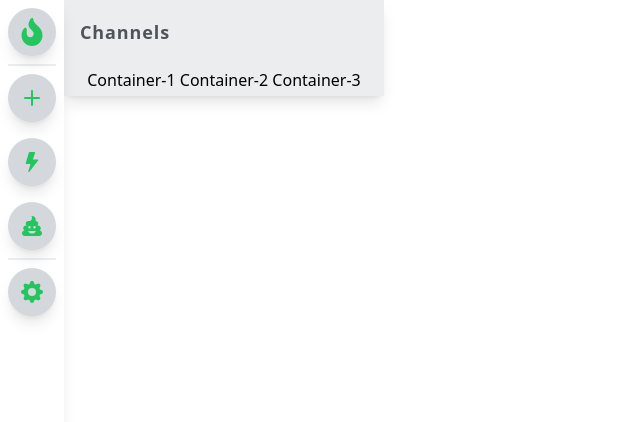
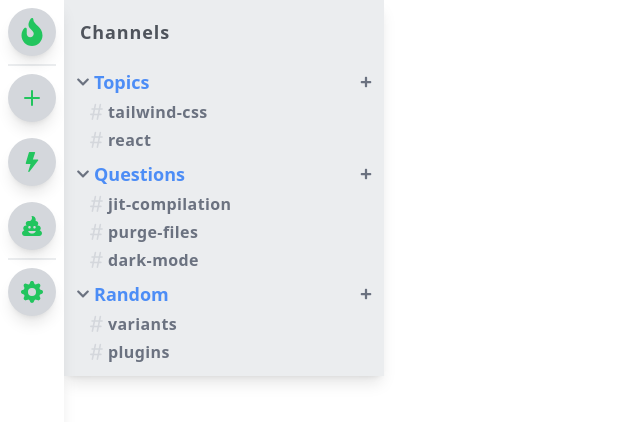
Before and after one commit to Somanyu/discord-tailwind, a React (Create React App) app: page / in a window 1280 px wide. Shown: the top 422 px of the page, without its empty margins (0-640 px from the left). Built offline with nearby package versions, Linux system fonts and the light colour scheme.

Commit message:
💄 update: Channel bar UI

```diff
--- a/src/components/Channelbar.jsx
+++ b/src/components/Channelbar.jsx
@@ -1,12 +1,19 @@
+import { useState } from "react";
+import { BsHash } from 'react-icons/bs';
+import { FaChevronDown, FaChevronRight, FaPlus } from 'react-icons/fa';
+
+const topics = ['tailwind-css', 'react']
+const questions = ['jit-compilation', 'purge-files', 'dark-mode']
+const random = ['variants', 'plugins']
 
 function ChannelBar() {
     return (
         <div className="channel-bar shadow-lg">
-            <ChannelBlock/>
+            <ChannelBlock />
             <div className="channel-container">
-                Container-1
-                Container-2
-                Container-3
+                <Dropdown header='Topics' selections={topics} />
+                <Dropdown header='Questions' selections={questions} />
+                <Dropdown header='Random' selections={random} />
             </div>
         </div>
     )
@@ -18,5 +25,39 @@ const ChannelBlock = () => (
     </div>
 );
 
+const Dropdown = ({ header, selections }) => {
+    const [expanded, setExpanded] = useState(true);
+
+    return (
+      <div className='dropdown'>
+        <div onClick={() => setExpanded(!expanded)} className='dropdown-header'>
+          <ChevronIcon expanded={expanded} />
+          <h5 className={expanded ? 'dropdown-header-text-selected' : 'dropdown-header-text'}>
+            {header}
+          </h5>
+          <FaPlus size='12' className='text-accent text-opacity-80 my-auto ml-auto' />
+        </div>
+        {expanded &&
+          selections &&
+          selections.map((selection) => <TopicSelection selection={selection} />)}
+      </div>
+    );
+  };
+
+const TopicSelection = ({ selection }) => (
+    <div className="dropdown-selection">
+        <BsHash size='24' className="text-gray-400" />
+        <h5 className="dropdown-selection-text">{selection}</h5>
+    </div>
+);
+
+const ChevronIcon = ({ expanded }) => {
+    const chevClass = 'text-accent text-opacity-80 my-auto mr-1';
+    return expanded ? (
+        <FaChevronDown size='14' className={chevClass} />
+    ) : (
+        <FaChevronRight size='14' className={chevClass} />
+    )
+}
 
 export default ChannelBar;
--- a/src/index.css
+++ b/src/index.css
@@ -45,4 +45,31 @@
   .channel-container {
     @apply flex flex-col items-center justify-start p-1 m-0
   }
+
+  .dropdown {
+    @apply m-0 w-full px-2 pb-2 transition duration-300 ease-in-out
+  }
+
+  .dropdown-header {
+    @apply flex flex-row items-center justify-evenly mx-0 text-gray-500 cursor-pointer
+  }
+
+  .dropdown-header-text {
+    @apply text-gray-500 text-opacity-90 text-lg font-semibold cursor-default
+  }
+
+  .dropdown-header-text-selected {
+    @apply text-blue-500 text-opacity-90 text-lg font-bold
+  }
+
+  .dropdown-selection {
+    @apply flex flex-row items-center justify-evenly mt-1 mr-auto ml-2 transition duration-300 ease-in-out
+    cursor-pointer;
+  }
+
+  .dropdown-selection-text {
+    @apply text-gray-500 font-semibold tracking-wide
+    mr-auto transition duration-300 ease-in-out
+  hover:text-pink-500 dark:hover:text-gray-500 cursor-pointer
+  }
 }
```
